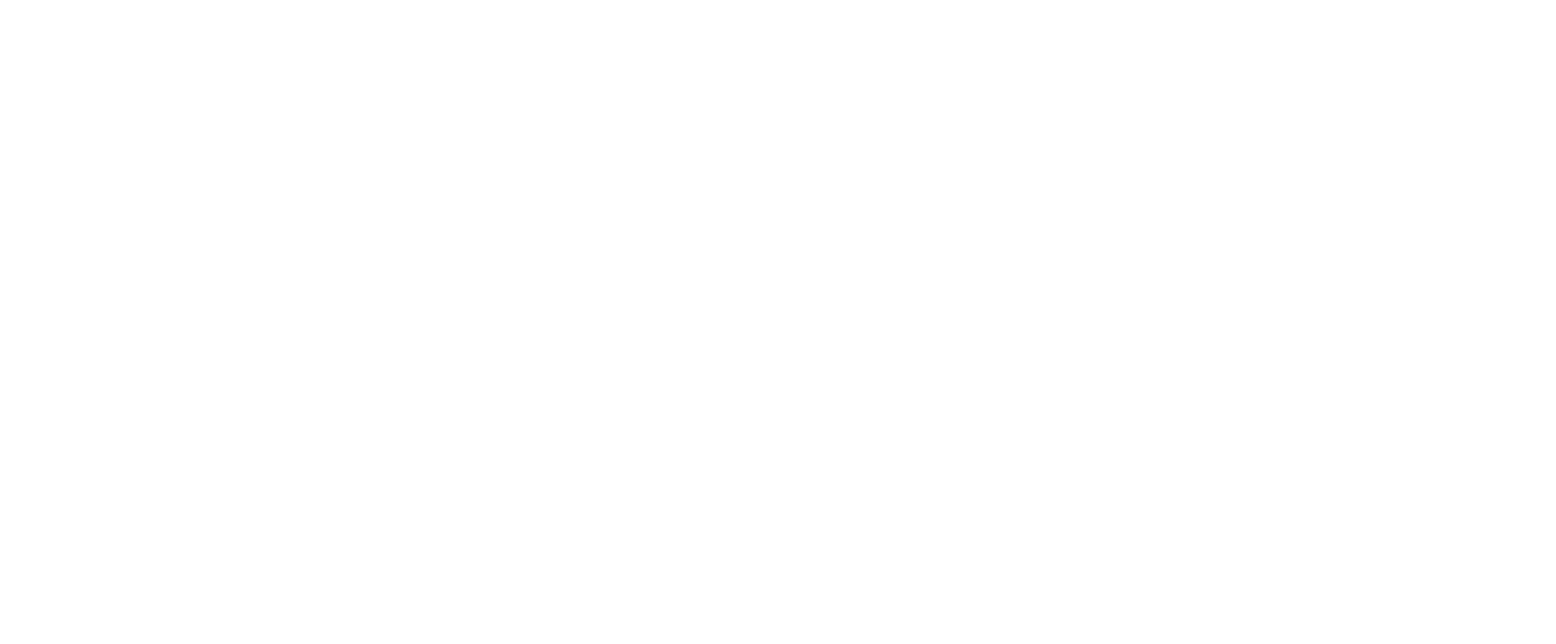
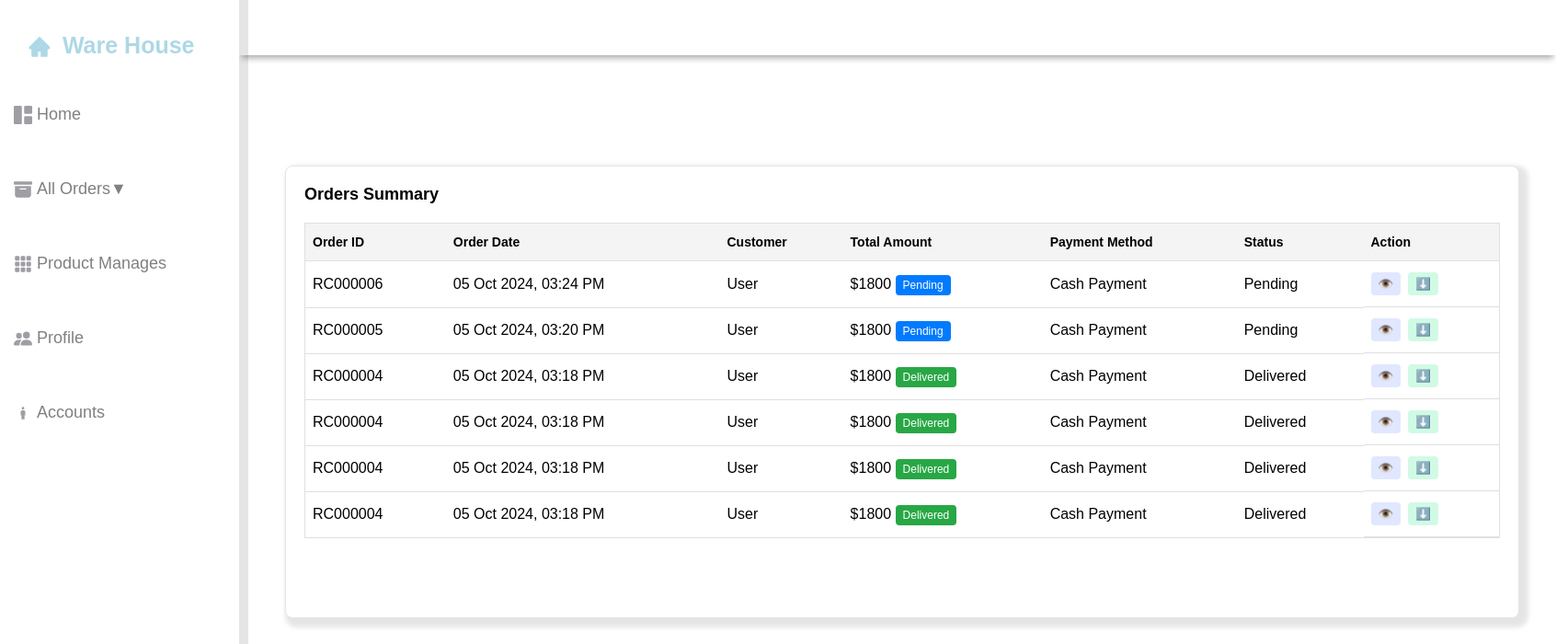
Before and after one commit to Warish-dev/blinkit-clone, a React (Vite) app: page /WareHouse/pendingorders in a window 1280 px wide. Before the commit this address had no page. Shown: the top 700 px of the page at 92% size, 1692 px wide, since content can reach past the window. Built offline with nearby package versions, Linux system fonts and the light colour scheme.

Commit message:
changes added successfully

```diff
--- a/src/App.jsx
+++ b/src/App.jsx
@@ -28,6 +28,7 @@ import Contact from './pages/contact/Contact';
 import Product from './component/WareHouse/Product';
 import CategoryForm from './component/Admin/CategoryForm';
 import Profile from './component/WareHouse/Profile';
+import PendingOrders from './component/WareHouse/PendingOrders';
 
 
 
@@ -63,6 +64,7 @@ const App = () => {
           <Route path="dashboard" element={<WarehousePanel />} />
           <Route path="product" element={<Product />} />
           <Route path="profile" element={<Profile />} />
+          <Route path="pendingorders" element={<PendingOrders />} />
         </Route>
       </Routes>
     </div>
--- /dev/null
+++ b/src/component/WareHouse/PendingOrders.jsx
@@ -0,0 +1,110 @@
+import React from 'react';
+import styles from '../../styles/ordersummary.module.css';
+
+const OrdersSummary = () => {
+  const orders = [
+    {
+      id: "RC000006",
+      date: "05 Oct 2024, 03:24 PM",
+      customer: "User",
+      amount: "$1800",
+      paymentMethod: "Cash Payment",
+      status: "Pending",
+    },
+    {
+      id: "RC000005",
+      date: "05 Oct 2024, 03:20 PM",
+      customer: "User",
+      amount: "$1800",
+      paymentMethod: "Cash Payment",
+      status: "Pending",
+    },
+    {
+      id: "RC000004",
+      date: "05 Oct 2024, 03:18 PM",
+      customer: "User",
+      amount: "$1800",
+      paymentMethod: "Cash Payment",
+      status: "Delivered",
+    },
+    {
+        id: "RC000004",
+        date: "05 Oct 2024, 03:18 PM",
+        customer: "User",
+        amount: "$1800",
+        paymentMethod: "Cash Payment",
+        status: "Delivered",
+      },
+      {
+        id: "RC000004",
+        date: "05 Oct 2024, 03:18 PM",
+        customer: "User",
+        amount: "$1800",
+        paymentMethod: "Cash Payment",
+        status: "Delivered",
+      },
+      {
+        id: "RC000004",
+        date: "05 Oct 2024, 03:18 PM",
+        customer: "User",
+        amount: "$1800",
+        paymentMethod: "Cash Payment",
+        status: "Delivered",
+      },
+
+
+  ];
+
+  const getStatusClass = (status) => {
+    switch (status) {
+      case "Pending":
+        return styles.pending;
+      case "Delivered":
+        return styles.delivered;
+      default:
+        return styles.default;
+    }
+  };
+
+  return (
+    <div className={styles.container}>
+      <h2 className={styles.title}>Orders Summary</h2>
+      <table className={styles.table}>
+        <thead>
+          <tr>
+            <th>Order ID</th>
+            <th>Order Date</th>
+            <th>Customer</th>
+            <th>Total Amount</th>
+            <th>Payment Method</th>
+            <th>Status</th>
+            <th>Action</th>
+          </tr>
+        </thead>
+        <tbody>
+          {orders.map((order, index) => (
+            <tr key={index}>
+              <td>{order.id}</td>
+              <td>{order.date}</td>
+              <td>{order.customer}</td>
+              <td>
+                {order.amount}{" "}
+                <span className={`${styles.badge} ${getStatusClass(order.status)}`}>
+                  {order.status}
+                </span>
+              </td>
+              <td>{order.paymentMethod}</td>
+              <td>{order.status}</td>
+              <td className={styles.actions}>
+                <button className={styles.viewButton}>👁️</button>
+                <button className={styles.downloadButton}>⬇️</button>
+              </td>
+            </tr>
+          ))}
+        </tbody>
+      </table>
+    </div>
+  );
+};
+
+export default OrdersSummary;
--- a/src/component/WareHouse/WareHeader.jsx
+++ b/src/component/WareHouse/WareHeader.jsx
@@ -10,12 +10,12 @@ function Header({OpenSidebar}) {
             <BsJustify className={styles.icon} onClick={OpenSidebar}/>
         </div>
         <div className={styles.headerLeft}>
-            <BsSearch  className={styles.icon}/>
+            {/* <BsSearch  className={styles.icon}/> */}
         </div>
         <div className={styles.headerRight}>
-            <BsFillBellFill className={styles.icon}/>
+            {/* <BsFillBellFill className={styles.icon}/>
             <BsFillEnvelopeFill className={styles.icon}/>
-            <BsPersonCircle className={styles.icon}/>
+            <BsPersonCircle className={styles.icon}/> */}
         </div>
     </header>
   )
--- a/src/component/WareHouse/WareSidebar.jsx
+++ b/src/component/WareHouse/WareSidebar.jsx
@@ -189,6 +189,7 @@ function Sidebar({ openSidebarToggle, OpenSidebar }) {
         {isSublistVisible && (
           <ul className={styles.sublist}>
             {statuses.map((status, index) => (
+              <Link to={"/Warehouse/pendingorders"}>
               <li className={styles.subItem} key={index}>
                 <span>{status.label}</span>
                 <span
@@ -205,6 +206,7 @@ function Sidebar({ openSidebarToggle, OpenSidebar }) {
                   {status.count}
                 </span>
               </li>
+              </Link>
             ))}
           </ul>
         )}
--- a/src/component/WareHouse/WarehousePanel.jsx
+++ b/src/component/WareHouse/WarehousePanel.jsx
@@ -9,6 +9,16 @@ import styles from '../../styles/warehouse.module.css'
 
 
 function AdminPanel() {
+
+  const data1 = [
+    { label: "Pending", count: 2, icon: "⏳" },
+    { label: "Confirm", count: 0, icon: "✅" },
+    { label: "Processing", count: 0, icon: "🔄" },
+    { label: "Pickup", count: 0, icon: "🚴" },
+    { label: "On The Way", count: 0, icon: "🚴‍♀️" },
+    { label: "Delivered", count: 0, icon: "📦" },
+    { label: "Cancelled", count: 0, icon: "❌" },
+  ];
 
     const data = [
         {
@@ -93,6 +103,7 @@ function AdminPanel() {
             </div>
         </div>
 
+
         <div className={styles.charts}>
             <ResponsiveContainer width="100%" height="100%">
             <BarChart
@@ -138,8 +149,25 @@ function AdminPanel() {
                 </LineChart>
             </ResponsiveContainer>
 
+
+
+
         </div>
+        <div className={styles.container}>
+      <h2 className={styles.title}>Order Analytics</h2>
+      <div className={styles.cards1}>
+        {data1.map((item, index) => (
+          <div key={index} className={styles.card1}>
+            <span className={styles.icon}>{item.icon}</span>
+            <span className={styles.label}>{item.label}</span>
+            <span className={styles.count}>{item.count}</span>
+          </div>
+        ))}
+      </div>
+    </div>
+
     </main>
+
   )
 }
 
--- /dev/null
+++ b/src/styles/ordersummary.module.css
@@ -0,0 +1,77 @@
+.container {
+    margin-top: 120px;
+    margin-left: 50px;
+    width: 1300px;
+    height: 450px;
+    padding: 20px;
+    border: 1px solid #e5e5e5;
+    border-radius: 8px;
+    background-color: white;
+    box-sizing: content-box;
+    box-shadow: 5px 5px 5px 5px rgba(0, 0, 0, 0.1);
+  }
+
+  .title {
+    font-size: 18px;
+    font-weight: bold;
+    margin-bottom: 20px;
+  }
+
+  .table {
+    width: 100%;
+    border-collapse: collapse;
+    background-color: #ffffff;
+    border: 1px solid #e0e0e0;
+  }
+
+  .table th, .table td {
+    padding: 12px 8px;
+    text-align: left;
+    border-bottom: 1px solid #e0e0e0;
+  }
+
+  .table th {
+    background-color: #f4f4f4;
+    font-weight: bold;
+    font-size: 14px;
+  }
+
+  .badge {
+    padding: 4px 8px;
+    border-radius: 4px;
+    font-size: 12px;
+    color: #fff;
+  }
+
+  .pending {
+    background-color: #007bff;
+  }
+
+  .delivered {
+    background-color: #28a745;
+  }
+
+  .default {
+    background-color: #6c757d;
+  }
+
+  .actions {
+    display: flex;
+    gap: 8px;
+  }
+
+  .viewButton {
+    background: #e0e7ff;
+    border: none;
+    padding: 5px 8px;
+    border-radius: 4px;
+    cursor: pointer;
+  }
+
+  .downloadButton {
+    background: #d1fae5;
+    border: none;
+    padding: 5px 8px;
+    border-radius: 4px;
+    cursor: pointer;
+  }
--- a/src/styles/warehouse.module.css
+++ b/src/styles/warehouse.module.css
@@ -271,6 +271,71 @@
     height: 300px;
   }
 
+
+  /* box*/
+
+  .container {
+    margin-top: 40px;
+    padding: 20px;
+    border: 1px solid #e5e5e5;
+    border-radius: 8px;
+    background-color: #f9f9f9;
+  }
+
+  .title {
+    font-size: 18px;
+    font-weight: bold;
+    margin-bottom: 20px;
+    color: #333333;
+  }
+
+  .cards1 {
+    display: flex;
+    flex-wrap: wrap;
+    gap: 20px;
+  }
+
+  .card1 {
+    flex: 1;
+    /* min-width: 120px; */
+    width: 150px;
+    text-align: center;
+    padding: 10px;
+    background-color: #ffffff;
+    border: 1px solid #e0e0e0;
+    border-radius: 6px;
+    box-shadow: 0 2px 4px rgba(0, 0, 0, 0.1);
+    transition:  0.5s ease-in-out;
+  }
+
+  .icon > span{
+    display: block;
+    font-size: 24px;
+    margin-bottom: 10px;
+    /* padding-left: 60px; */
+  }
+
+  .label {
+    display: block;
+    font-size: 14px;
+    font-weight: bold;
+    color: #333333;
+    /* margin-right: 40px; */
+    margin-bottom: 4px;
+  }
+
+  .count {
+    font-size: 18px;
+    font-weight: bold;
+    color: black;
+  }
+
+  .card1:hover
+  {
+    transform: scale(1.1);
+  }
+
+
   /* End Main  */
 
 
```
